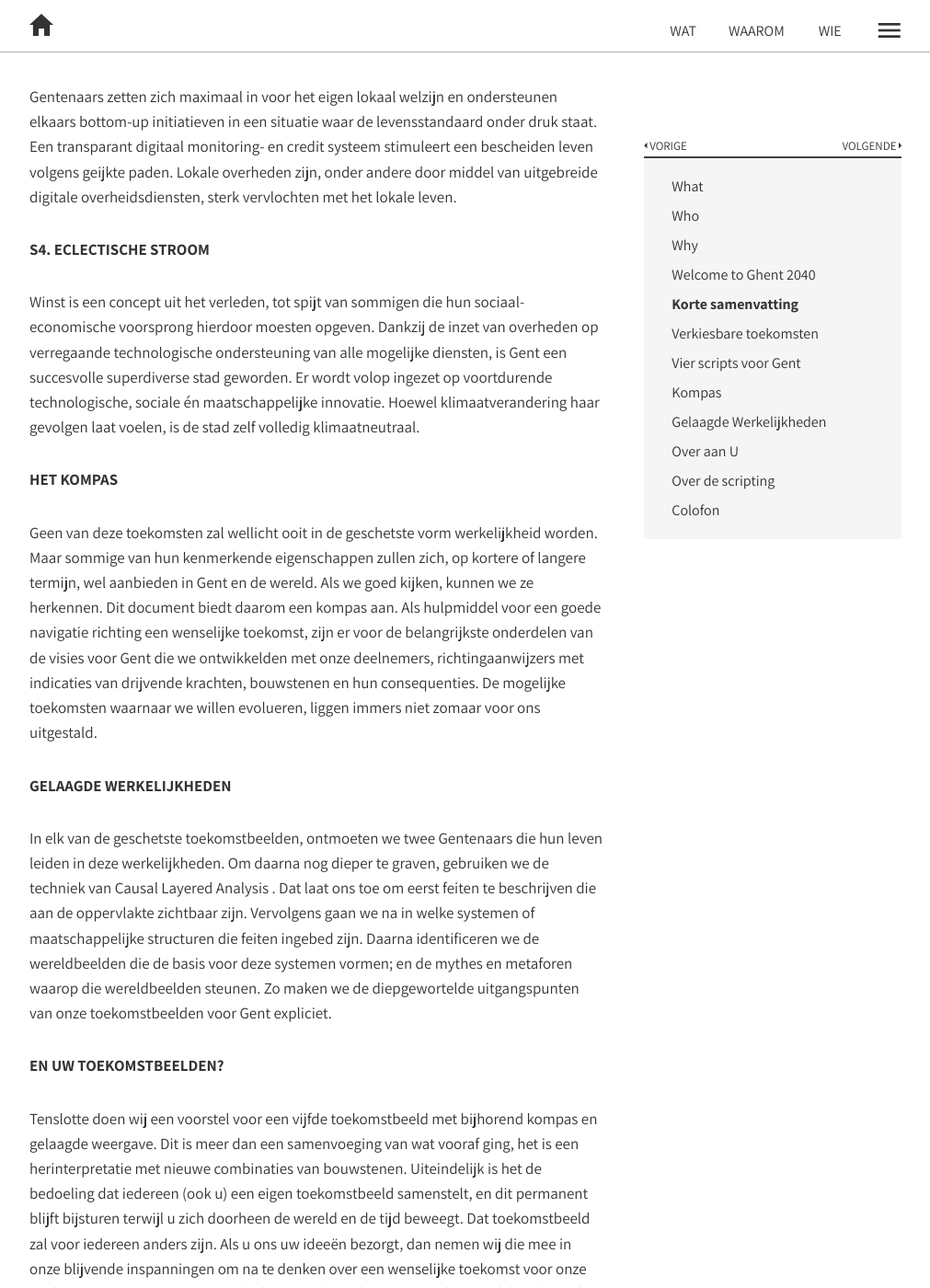
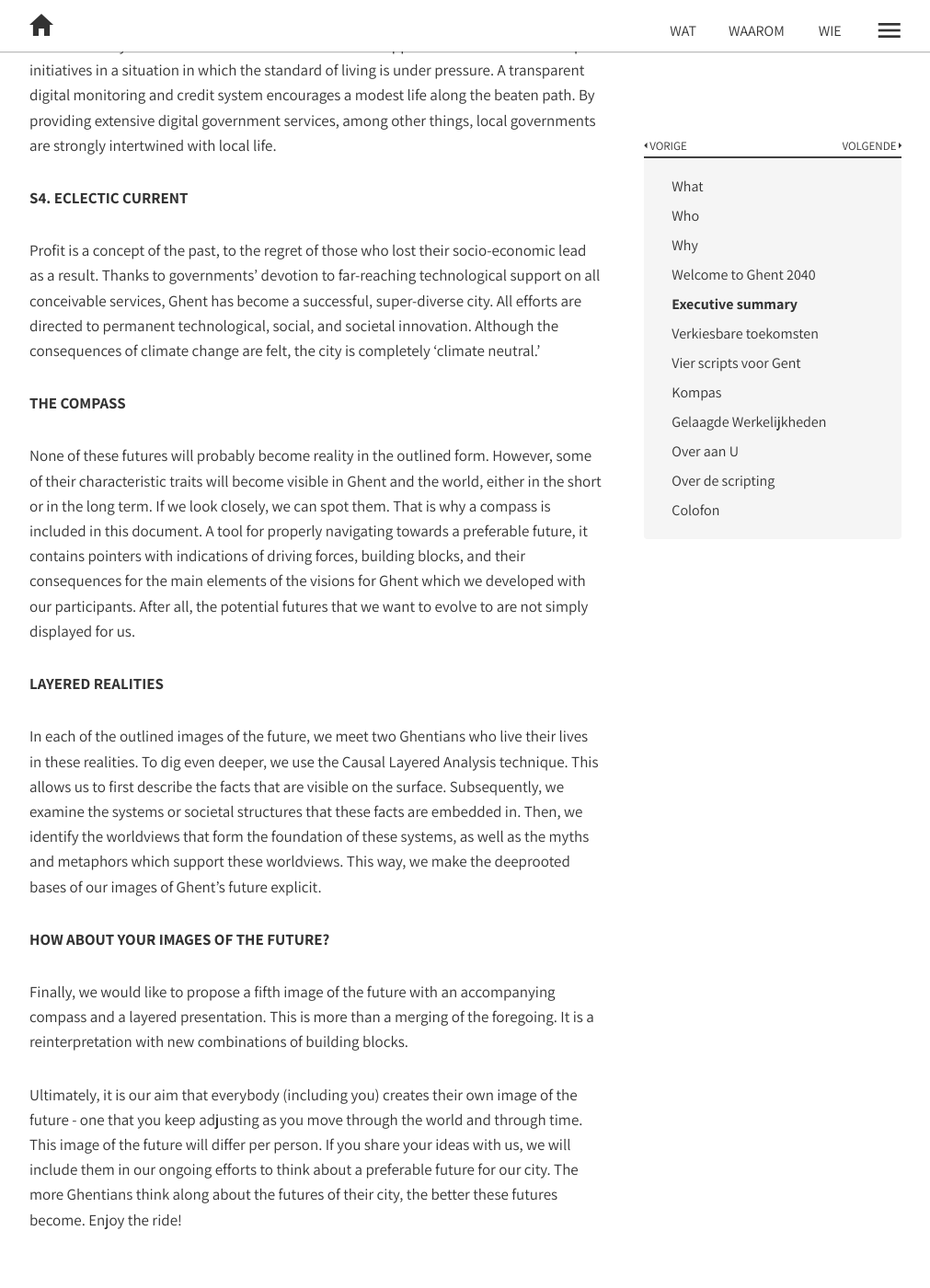
Before and after one commit to lab9k/scripts-voor-gent-2040-en, a Jekyll site: the page built from chapters/chapter-0-part-4.md, in a window 1280 px wide and 1400 px high, scrolled down 1042 px. Shown: the whole window at 92% size, without its empty margins (133-1144 px from the left). Built offline with Jekyll 4.4.1, drawn with Linux system fonts in a browser that asks for light colours; nearby versions of some CDN libraries; some of the changed text lies outside the part shown.

Commit message:
Update chapter-0-part-4.md

```diff
--- a/chapters/chapter-0-part-4.md
+++ b/chapters/chapter-0-part-4.md
@@ -5,86 +5,106 @@ part: 4
 chapter: 0
 ispart: true
 permalink: /samenvatting/
-title: Korte samenvatting
+title: Executive summary
 indentlevel: 1
 ---
 
-"Niemand weet wat de toekomst brengt. Toch kunnen we niet anders dan er bij stil te staan."
+"Nobody knows what
+the future will bring.
+Yet we cannot help but
+dwell on it."
 {:.quote}
 
-**S1. GIGANTEN LIFT**
+**S1. CORPORATE LIFT**
 
-Een Europees en wereldwijd economisch groeibeleid
-heeft de dominante positie van de technologiegiganten en andere corporaties in het <span class="need-clarification">oligopolie*</span> gesterkt. De levensstandaard is hoog. Privacy is een zorg uit het verleden, mensen vinden het heel normaal (en eigenlijk ook
-best handig) dat ze door machines getraceerd worden. De overheid heeft nog een minimaal takenpakket. Ze treedt op als een facilitator voor de grote economische actoren, ten voordele van ecologisch duurzame groei.
+A European and global economic growth policy has further
+strengthened the dominant position of the tech giants and
+other corporations in the <span class="need-clarification">oligopoly*</span>. The standard of living
+is high. Privacy has become a concern of the past. Being
+tracked by machines is common (and, in fact, quite useful)
+to people. The government is left with minimal responsibilities.
+It acts as facilitator for the giant economic players
+in favor of ecologically sustainable growth.
 
-*Horizonscannen doe je door in de media en andere
-kanalen systematisch te zoeken naar signalen die je
-kunnen helpen te anticiperen op veranderingen in de
-omgeving, bedreigingen en kansen, die vandaag nog
-weinig zichtbaar zijn.
+*An oligopoly (from the Greek words oligos, ‘little,’
+and polein, ‘sell’) is a market that is only dominated by
+a few suppliers. In this market form, an economic product
+or a service is offered by a handful of large companies.
 {:.clarification}
 
-**S2. KLIMAAT CASCADE**
+**S2. CLIMATE CASCADE**
 
-Snelle en ingrijpende klimaatverandering heeft een verstorend domino-effect gehad op de wereldeconomie.
-Coöperatieven van micro-ondernemers in allerlei sectoren
-steunen op technologische platformen voor hun werk. De
-samenhorigheid onder Gentenaars is groot. De overheid
-staat in voor de infrastructuur voor connectiviteit en geeft
-de bottom-up initiatieven vrij spel om kleinschalige oplossingen voor grootschalige problemen waar te maken.
+Fast and far-reaching climate change initiated a domino
+effect disrupting the global economy. Cooperatives
+of micro-entrepreneurs in a variety of sectors rely on old
+technological platforms for their work. The level of solidarity
+among Ghentians is high. The government guarantees
+the infrastructure for connectivity and allows bottom-up
+initiatives free scope to realize small-scale solutions to
+large-scale problems.
 
-**S3. LOKALE WACHT**
+**S3. LOCAL SENTRY**
 
-Gentenaars zetten zich maximaal in voor het eigen lokaal
-welzijn en ondersteunen elkaars bottom-up initiatieven
-in een situatie waar de levensstandaard onder druk staat.
-Een transparant digitaal monitoring- en credit systeem
-stimuleert een bescheiden leven volgens geijkte paden.
-Lokale overheden zijn, onder andere door middel van
-uitgebreide digitale overheidsdiensten, sterk vervlochten
-met het lokale leven.
+Ghentians fully commit to their own local welfare and
+support each other’s bottom-up initiatives in a situation
+in which the standard of living is under pressure. A transparent
+digital monitoring and credit system encourages a
+modest life along the beaten path. By providing extensive
+digital government services, among other things, local
+governments are strongly intertwined with local life.
 
-**S4. ECLECTISCHE STROOM**
+**S4. ECLECTIC CURRENT**
 
-Winst is een concept uit het verleden, tot spijt van sommigen die hun sociaal-economische voorsprong hierdoor
-moesten opgeven. Dankzij de inzet van overheden
-op verregaande technologische ondersteuning
-van alle mogelijke diensten, is Gent een succesvolle superdiverse stad geworden. Er wordt volop
-ingezet op voortdurende technologische, sociale
-én maatschappelijke innovatie. Hoewel klimaatverandering haar gevolgen laat voelen, is de stad
-zelf volledig klimaatneutraal.
+Profit is a concept of the past, to the regret of those who
+lost their socio-economic lead as a result. Thanks to governments’
+devotion to far-reaching technological support
+on all conceivable services, Ghent has become
+a successful, super-diverse city. All efforts are
+directed to permanent technological, social, and
+societal innovation. Although the consequences of
+climate change are felt, the city is completely ‘climate
+neutral.’
 
-**HET KOMPAS**
+**THE COMPASS**
 
-Geen van deze toekomsten zal wellicht ooit in de geschetste
-vorm werkelijkheid worden. Maar sommige van hun kenmerkende eigenschappen zullen zich, op kortere of langere
-termijn, wel aanbieden in Gent en de wereld. Als we goed kijken, kunnen we ze herkennen. Dit document biedt daarom
-een kompas aan. Als hulpmiddel voor een goede navigatie
-richting een wenselijke toekomst, zijn er voor de belangrijkste onderdelen van de visies voor Gent die we ontwikkelden
-met onze deelnemers, richtingaanwijzers met indicaties
-van drijvende krachten, bouwstenen en hun consequenties.
-De mogelijke toekomsten waarnaar we willen evolueren,
-liggen immers niet zomaar voor ons uitgestald.
+None of these futures will probably become reality in the
+outlined form. However, some of their characteristic traits
+will become visible in Ghent and the world, either in the
+short or in the long term. If we look closely, we can spot
+them. That is why a compass is included in this document.
+A tool for properly navigating towards a preferable future,
+it contains pointers with indications of driving forces,
+building blocks, and their consequences for the main elements
+of the visions for Ghent which we developed with
+our participants. After all, the potential futures that we
+want to evolve to are not simply displayed for us.
 
-**GELAAGDE WERKELIJKHEDEN**
+**LAYERED REALITIES**
 
-In elk van de geschetste toekomstbeelden, ontmoeten we
-twee Gentenaars die hun leven leiden in deze werkelijkheden. Om daarna nog dieper te graven, gebruiken we de techniek van Causal Layered Analysis . Dat laat ons toe om eerst
-feiten te beschrijven die aan de oppervlakte zichtbaar zijn.
-Vervolgens gaan we na in welke systemen of maatschappelijke structuren die feiten ingebed zijn. Daarna identificeren
-we de wereldbeelden die de basis voor deze systemen vormen; en de mythes en metaforen waarop die wereldbeelden
-steunen. Zo maken we de diepgewortelde uitgangspunten
-van onze toekomstbeelden voor Gent expliciet.
+In each of the outlined images of the future, we meet two
+Ghentians who live their lives in these realities. To dig even
+deeper, we use the Causal Layered Analysis technique.
+This allows us to first describe the facts that are visible
+on the surface. Subsequently, we examine the systems or
+societal structures that these facts are embedded in. Then,
+we identify the worldviews that form the foundation of
+these systems, as well as the myths and metaphors which
+support these worldviews. This way, we make the deeprooted
+bases of our images of Ghent’s future explicit.
 
-**EN UW TOEKOMSTBEELDEN?**
+**HOW ABOUT YOUR IMAGES OF THE FUTURE?**
 
-Tenslotte doen wij een voorstel voor een vijfde toekomstbeeld met bijhorend kompas en gelaagde weergave. Dit is
-meer dan een samenvoeging van wat vooraf ging, het is
-een herinterpretatie met nieuwe combinaties van bouwstenen.
-Uiteindelijk is het de bedoeling dat iedereen (ook u) een eigen
-toekomstbeeld samenstelt, en dit permanent blijft bijsturen
-terwijl u zich doorheen de wereld en de tijd beweegt. Dat toekomstbeeld zal voor iedereen anders zijn. Als u ons uw ideeën
-bezorgt, dan nemen wij die mee in onze blijvende inspanningen om na te denken over een wenselijke toekomst voor onze
-stad. Hoe meer Gentenaars meedenken over de toekomsten
-van hun stad, hoe beter die toekomsten worden. Goede reis!
+Finally, we would like to propose a fifth image of the future
+with an accompanying compass and a layered presentation.
+This is more than a merging of the foregoing. It
+is a reinterpretation with new combinations of building
+blocks.
+
+Ultimately, it is our aim that everybody (including you)
+creates their own image of the future - one that you keep
+adjusting as you move through the world and through
+time. This image of the future will differ per person. If you
+share your ideas with us, we will include them in our ongoing
+efforts to think about a preferable future for our city.
+The more Ghentians think along about the futures of their
+city, the better these futures become. Enjoy the ride!
```
